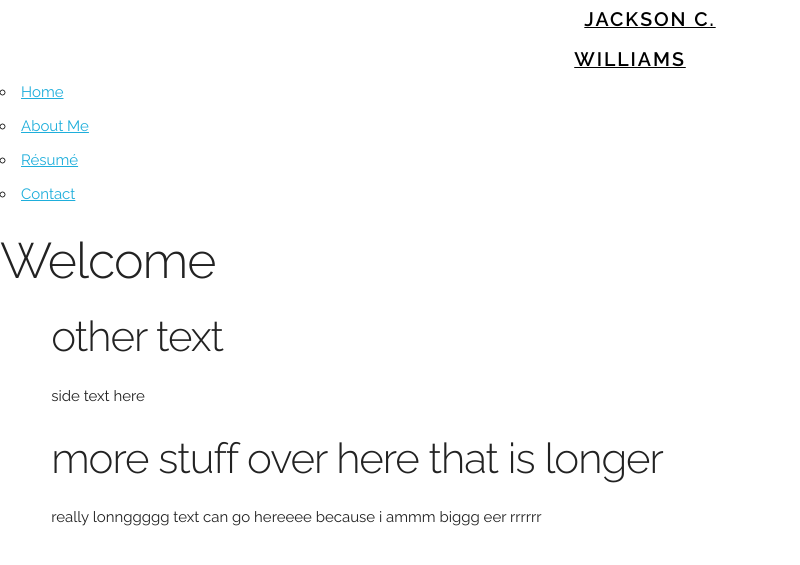
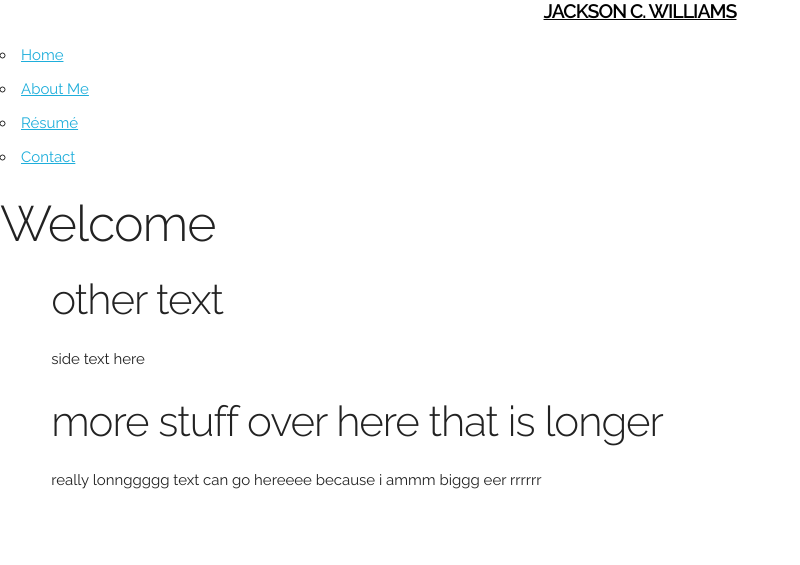
Before and after one commit to jacksoncwilliams/jackson-erin, a Jekyll site: the page built from simpleindex.html, in a window 1280 px wide. Shown: the top 565 px of the page, without its empty margins (0-800 px from the left). Built offline with Jekyll 4.4.1, drawn with Linux system fonts in a browser that asks for light colours.

Commit message:
Update simple.css

```diff
--- a/css/simple.css
+++ b/css/simple.css
@@ -1,6 +1,6 @@
-header { height:80px; width:100%; background:#fff; overflow:hidden;
+header { height:auto; width:100%; background:#fff; overflow:hidden;
 }
-.main-name { text-align:center;  text-transform:uppercase; font-weight:800; font-size:1.3em; letter-spacing:0.1em; height:40px; line-height:40px; width:200px; margin:auto; height:40px;
+.main-name { text-align:center;  text-transform:uppercase; font-weight:800; font-size:1.3em;
 }
 .main-name a { padding:20px; color:#000;
 }
```
